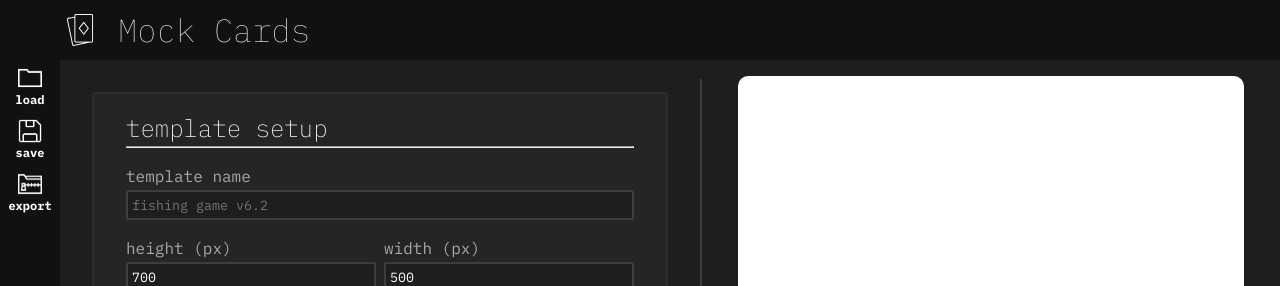
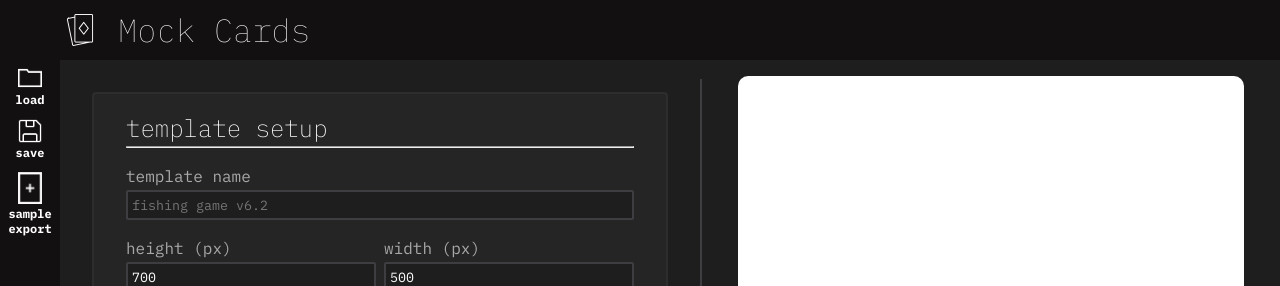
Before and after one commit to jubbers/card-mocks, a React (Vite) app: page /edit in a window 1280 px wide. Shown: the top 286 px of the page. Built offline with nearby package versions, Linux system fonts and the light colour scheme.

Commit message:
feat: hooked up sample export button to fully export the current template sample (TODO: full zip export)

```diff
--- a/src/components/organisms/Header.tsx
+++ b/src/components/organisms/Header.tsx
@@ -1,15 +1,7 @@
 import * as React from 'react';
-import { useEffect, useRef } from 'react';
 import styled from 'styled-components';
 import cardPath from '~assets/icon-cards.png';
 import { Link } from 'react-router-dom';
-import { ControlButton } from '~components/atoms';
-
-
-interface HeaderProps {
-  saveAction?: () => void;
-  loadAction?: () => void;
-}
 
 const HeaderContainer = styled.header`
   display: flex;
@@ -41,47 +33,7 @@ const Logo = styled.div`
   }
 `
 
-const Buttons = styled.div`
-  display: flex;
-  flex-direction: row;
-  gap: 8px;
-`
-
-const HeaderButton = styled(ControlButton)`
-  display: flex;
-  flex-direction: row;
-  align-items: center;
-  justify-content: center;
-  padding: 6px;
-  gap: 6px;
-  cursor: pointer;
-
-  img {
-    width: 20px;
-  }
-`;
-
-
-const Header = ({ saveAction, loadAction }: HeaderProps) => {
-  // let allowSave: boolean = true;
-
-  useEffect(() => {
-    /* Currently bugged, fix before release
-    if (saveAction === undefined) return;
-    document.addEventListener('keydown', (e: KeyboardEvent) => {
-      if (e.ctrlKey && e.key === 's' && !e.repeat) {
-        e.preventDefault();
-        if (!allowSave) return;
-        allowSave = false;
-        saveAction();
-      }
-    })
-    document.addEventListener('keyup', (e: KeyboardEvent) => {
-      if (e.ctrlKey || e.key === 's') allowSave = true;
-    });
-    */
-  })
-
+const Header = () => {
   return (
     <HeaderContainer>
       <Link to={'/'}>
@@ -90,12 +42,6 @@ const Header = ({ saveAction, loadAction }: HeaderProps) => {
           <h1>Mock Cards</h1>
         </Logo>
       </Link>
-
-      <Buttons>
-
-
-
-      </Buttons>
     </HeaderContainer>
   )
 }
--- a/src/components/organisms/Sidebar.tsx
+++ b/src/components/organisms/Sidebar.tsx
@@ -1,11 +1,11 @@
 import * as React from 'react';
 import styled from 'styled-components';
-import { ControlButton } from '~components/atoms';
 import IconSave from '~assets/icon-save.png';
 import IconLoad from '~assets/icon-folder.png';
-import IconFolderZip from '~assets/icon-folder-zip.png';
+import IconCard from '~assets/icon-card.png';
 
 interface SidebarProps {
+  exportAction: () => void;
   saveAction: () => void;
   loadAction: () => void;
 }
@@ -46,7 +46,26 @@ const SidebarButton = styled.button`
 
 
 
-const Sidebar = ({ saveAction, loadAction }: SidebarProps) => {
+const Sidebar = ({ exportAction, saveAction, loadAction }: SidebarProps) => {
+  /* Currently bugged, fix before release to allow ctl+s saving
+  // let allowSave: boolean = true;
+
+  useEffect(() => {
+    if (saveAction === undefined) return;
+    document.addEventListener('keydown', (e: KeyboardEvent) => {
+      if (e.ctrlKey && e.key === 's' && !e.repeat) {
+        e.preventDefault();
+        if (!allowSave) return;
+        allowSave = false;
+        saveAction();
+      }
+    })
+    document.addEventListener('keyup', (e: KeyboardEvent) => {
+      if (e.ctrlKey || e.key === 's') allowSave = true;
+    });
+  })
+  */
+
   return (
     <SidebarContainer>
       <SidebarButton onClick={loadAction} title='load'>
@@ -59,9 +78,9 @@ const Sidebar = ({ saveAction, loadAction }: SidebarProps) => {
         <h4>save</h4>
       </SidebarButton>
 
-      <SidebarButton onClick={saveAction} title='save'>
-        <img src={IconFolderZip} alt={'Save Icon'} />
-        <h4>export</h4>
+      <SidebarButton onClick={exportAction} title='export'>
+        <img src={IconCard} alt={'Export Icon'} />
+        <h4>sample export</h4>
       </SidebarButton>
     </SidebarContainer>
   )
--- a/src/components/organisms/canvas/Draw.ts
+++ b/src/components/organisms/canvas/Draw.ts
@@ -1,8 +1,10 @@
 import { CardForm, Vector2D } from '~types';
 import { DrawBaseCard, DrawTemplatePlaceholders } from './draw-subfunctions';
 
-const draw = (form: CardForm, ctx: CanvasRenderingContext2D) => {
+export const draw = (form: CardForm, ctx: CanvasRenderingContext2D) => {
   const {clientWidth, clientHeight} = ctx.canvas;
+
+  console.log(`Height: ${clientHeight}\nWidth: ${clientWidth}`)
 
   ctx.fillStyle = '#1E1E1E';
   ctx.fillRect(0, 0, clientWidth, clientHeight);
@@ -31,4 +33,10 @@ const draw = (form: CardForm, ctx: CanvasRenderingContext2D) => {
   DrawTemplatePlaceholders(form, ctx, scaledCardDimensions);
 }
 
+export const drawForExport = (form: CardForm, ctx: CanvasRenderingContext2D) => {
+  const cardSize = { x: form.width, y: form.height };
+  DrawBaseCard(form, ctx, cardSize);
+  DrawTemplatePlaceholders(form, ctx, cardSize)
+}
+
 export default draw;
--- a/src/components/organisms/canvas/draw-helpers.ts
+++ b/src/components/organisms/canvas/draw-helpers.ts
@@ -78,7 +78,7 @@ const SetFontOptions = (component: CardComponent, ctx: CanvasRenderingContext2D,
 
   // font size
 
-  ctx.font = `${24 * uniformScalar}px "IBM Plex Mono"`;
+  ctx.font = `${20 * uniformScalar}px "IBM Plex Mono"`;
 
   // font color
   ctx.fillStyle = component.textColor;
--- a/src/components/organisms/canvas/draw-subfunctions.ts
+++ b/src/components/organisms/canvas/draw-subfunctions.ts
@@ -9,9 +9,17 @@ import {
 
 export const DrawBaseCard = (form: CardForm, ctx: CanvasRenderingContext2D, scaledCardDimensions: Vector2D) => {
   ctx.save();
-  const { clientWidth, clientHeight } = ctx.canvas;
+  const clientWidth = ctx.canvas.clientWidth  || form.width;
+  const clientHeight = ctx.canvas.clientHeight || form.height;
+
   const center: Vector2D = { x: clientWidth/2, y: clientHeight/2 };
   const cardRect: Rect = CenterAbout(scaledCardDimensions, center);
+
+  console.log('Center:')
+  console.log(center);
+
+  console.log('Card Rect:')
+  console.log(cardRect);
 
   ctx.fillStyle = form.backgroundColor;
   ctx.moveTo(cardRect.left, cardRect.top);
@@ -27,7 +35,9 @@ export const DrawBaseCard = (form: CardForm, ctx: CanvasRenderingContext2D, scal
 }
 
 export const DrawTemplatePlaceholders = (form: CardForm, ctx: CanvasRenderingContext2D,  scaledCardDimensions: Vector2D, ) => {
-  const { clientWidth, clientHeight } = ctx.canvas;
+  const clientWidth = ctx.canvas.clientWidth  || form.width;
+  const clientHeight = ctx.canvas.clientHeight || form.height;
+
   const center: Vector2D = { x: clientWidth/2, y: clientHeight/2 };
   const cardRect: Rect = CenterAbout(scaledCardDimensions, center);
   const scalar: number = scaledCardDimensions.x / form.width;
--- a/src/components/pages/EditPage.tsx
+++ b/src/components/pages/EditPage.tsx
@@ -12,6 +12,7 @@ import { Canvas, Divider, Header, Sidebar } from '~components/organisms';
 import { Root, Body } from './SharedLayouts';
 import { CardComponent, FormProps } from '~types';
 import { useNavigate } from 'react-router-dom';
+import { drawForExport } from '~components/organisms/canvas/Draw';
 
 interface EditPageProps extends FormProps {};
 
@@ -57,12 +58,35 @@ const EditPage = ({cardForm, setForm}: EditPageProps) => {
 
   const loadAction = () => navigate('/load');
 
+  const exportAction = () => {
+    const exportCanvas = document.createElement('canvas');
+    exportCanvas.width = cardForm.width;
+    exportCanvas.height = cardForm.height;
+    const ctx = exportCanvas.getContext('2d') as CanvasRenderingContext2D;
+    ctx.canvas.width = cardForm.width;
+    ctx.canvas.height = cardForm.height;
+    drawForExport(cardForm, ctx);
+
+    const dataUrl = exportCanvas.toDataURL('image/png');
+    const link = document.createElement('a');
+    link.download = `${cardForm.templateName}.png`;
+    link.href = dataUrl;
+    link.click();
+
+    // cleanup
+    link.remove();
+    exportCanvas.remove();
+  }
+
   return (
     <Root>
-      <Header saveAction={saveAction} loadAction={loadAction} />
+      <Header />
 
       <Body>
-        <Sidebar saveAction={saveAction} loadAction={loadAction} />
+        <Sidebar
+          saveAction={saveAction}
+          loadAction={loadAction}
+          exportAction={exportAction} />
         <ControlPanel controls={[
           <ControlSetup cardForm={cardForm} setForm={setForm} key='setup-panel'/>,
           <ComponentWrapper key='form-controls'>{...RenderCardComponents(cardForm.components)}</ComponentWrapper>,
```
